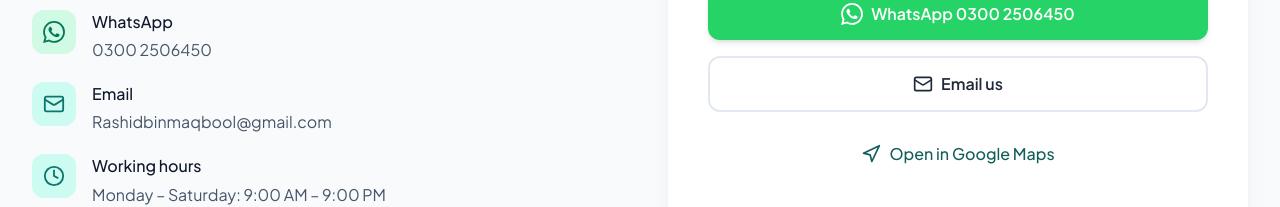
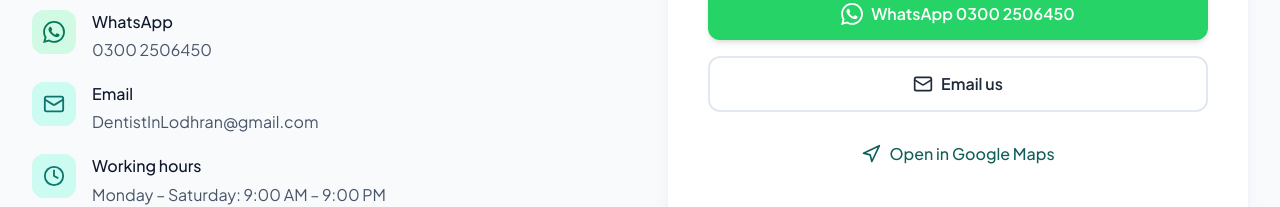
Before and after one commit to Farhad2696/dentist-lodhran, a React (Vite) app: page / in a window 1280 px wide. Shown: the part 4758-4965 px from the top of the page. Built offline with nearby package versions, Linux system fonts and the light colour scheme.

Commit message:
change contact email

```diff
--- a/src/contactInfo.ts
+++ b/src/contactInfo.ts
@@ -9,7 +9,7 @@ const defaultWhatsAppText = 'Hello, I would like to inquire about Dentist In Lod
 /** Opens WhatsApp chat with this number (app or web) */
 export const WHATSAPP_URL = `https://wa.me/${PHONE_WA_DIGITS}?text=${encodeURIComponent(defaultWhatsAppText)}`;
 
-export const EMAIL = 'Rashidbinmaqbool@gmail.com';
+export const EMAIL = 'DentistInLodhran@gmail.com';
 
 /** Official TikTok profile */
 export const TIKTOK_URL = 'https://www.tiktok.com/@thedentistforu';
```
